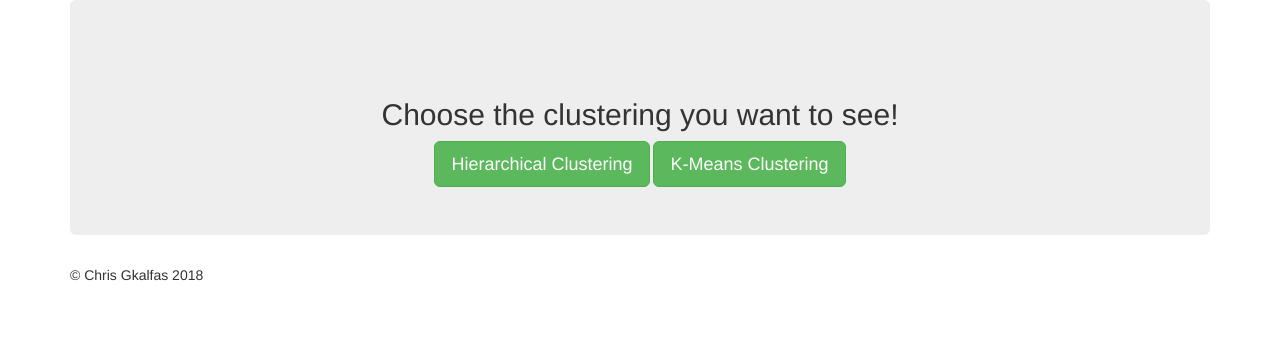
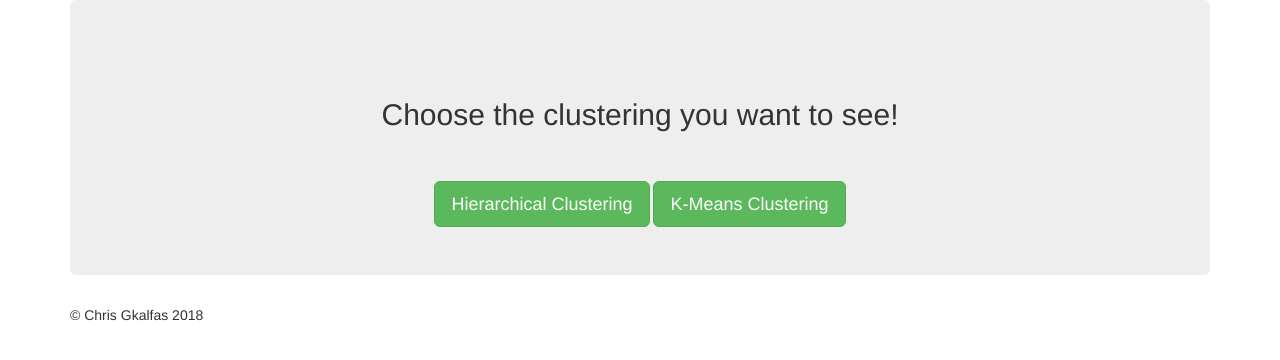
Before and after one commit to ChrisGk89/clustering, a Flask app: page / in a window 1280 px wide. Shown: the part 76-436 px from the top of the page. Run offline with Flask 2, Linux system fonts and the light colour scheme; some libraries are stand-ins or nearby versions.

Commit message:
final commit
final commit

```diff
--- a/templates/main.html
+++ b/templates/main.html
@@ -28,7 +28,7 @@
 
         <div class="jumbotron" style="text-align: center">
             <p class="lead" style="padding-top: 30px"></p>
-            <h2>Choose the clustering you want to see!</h2>
+            <h2 style="padding-bottom: 40px">Choose the clustering you want to see!</h2>
             <a class="btn btn-lg btn-success" href="http://127.0.0.1:5000/hierarchical" role="button">Hierarchical Clustering</a>
             <a class="btn btn-lg btn-success" href="http://127.0.0.1:5000/kmeans" role="button">K-Means Clustering</a>
 
```
Also changed, not shown: 1 other file.
